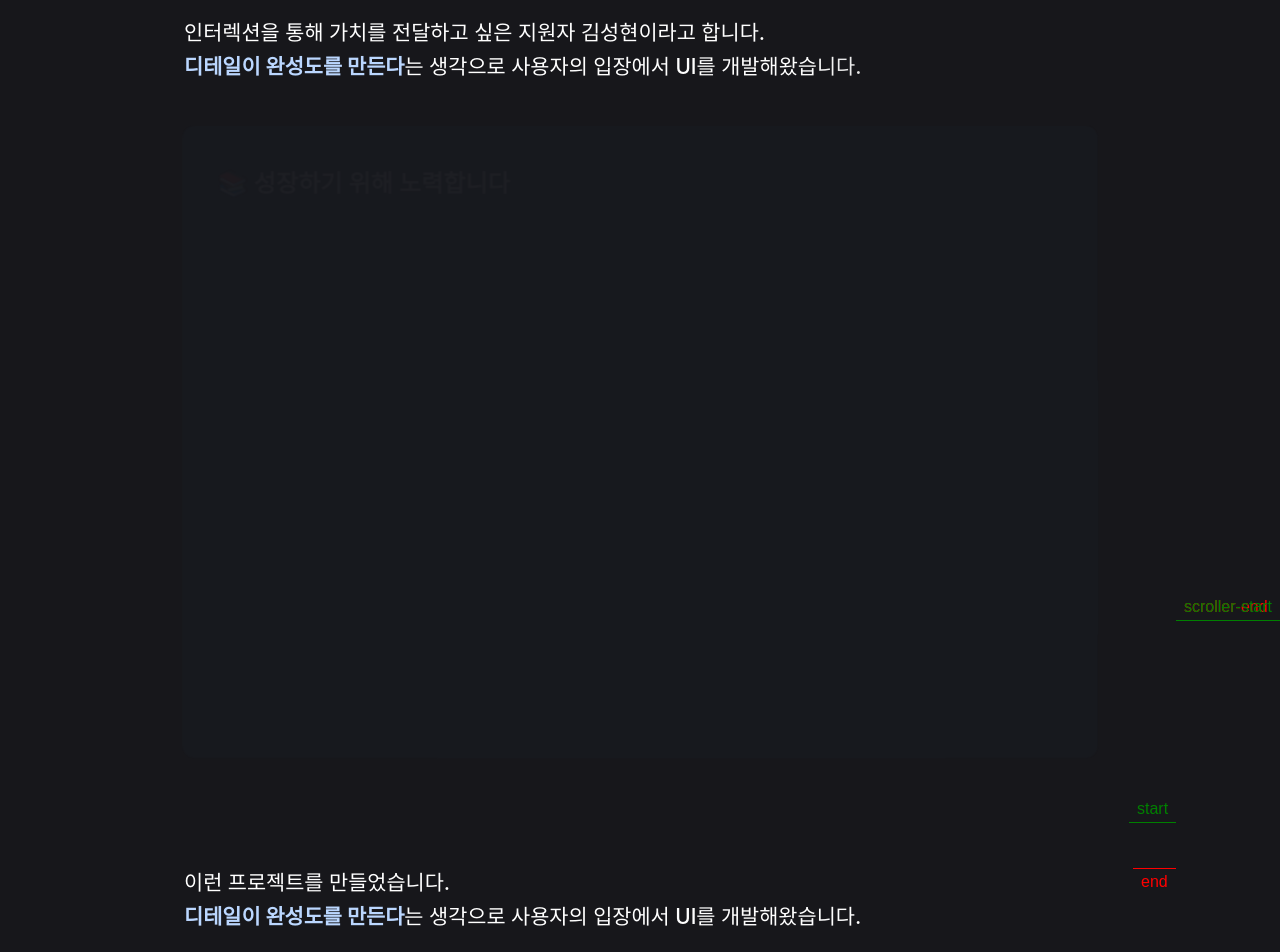
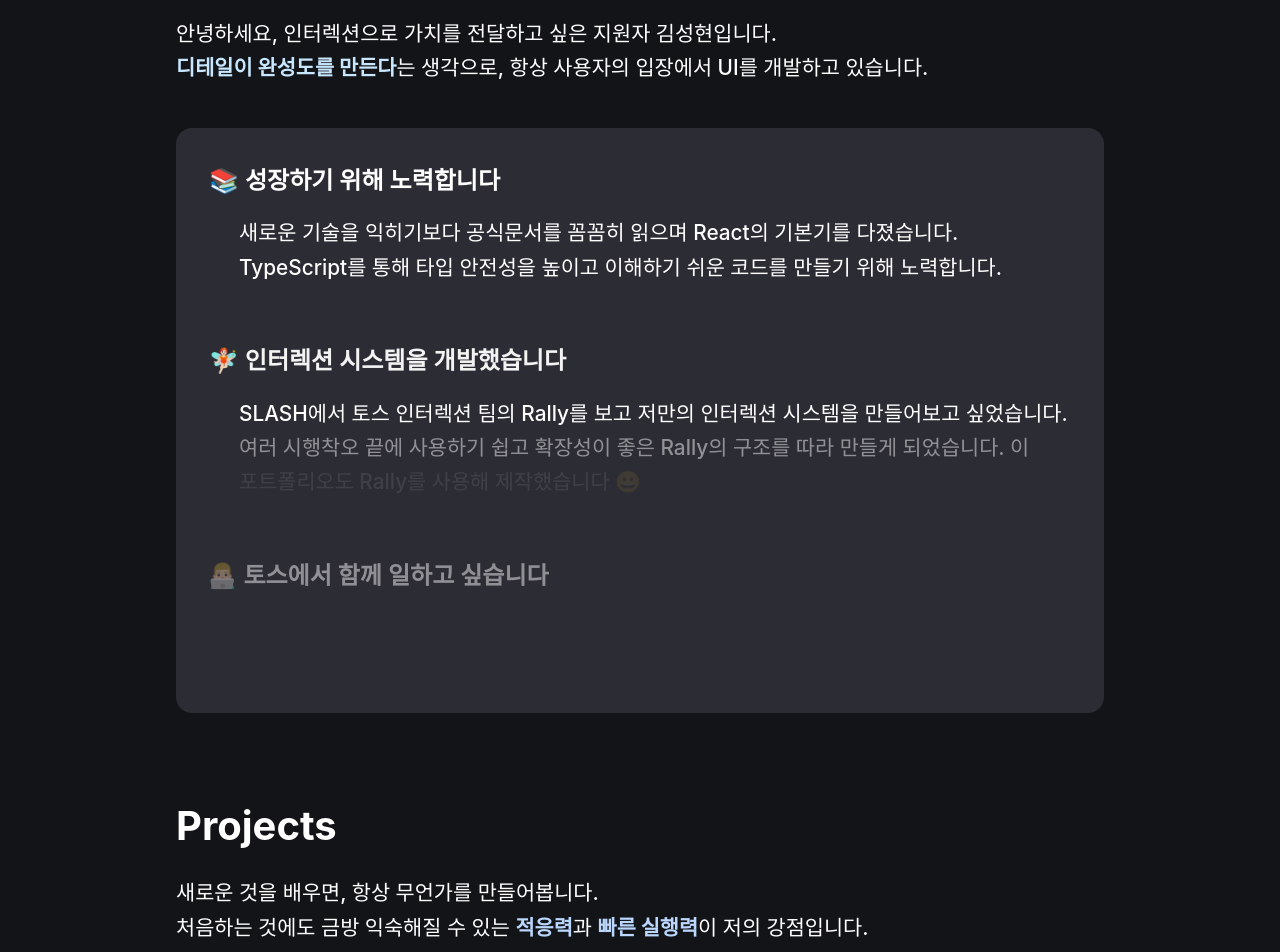
Before and after one commit to oilater/Portfolio, a React (Vite) app: page / in a window 1280 px wide. Shown: the part 180-1132 px from the top of the page. Built offline with nearby package versions, Linux system fonts and the light colour scheme.

Commit message:
chore: revise introduce page css

```diff
--- a/src/Timelines/IntroTimeline.ts
+++ b/src/Timelines/IntroTimeline.ts
@@ -2,10 +2,15 @@ import { Rally } from "../core/rally";
 import { Timeline } from "../core/timeline";
 
 export function introTimeline(onComplete?: () => void) {
-  const TEXT_GRAY = '#888888';
+  const TEXT_GRAY = '#666666';
 
   const introTl = Timeline({
     playback: "serial",
+    playables: [
+
+      Timeline({
+        playback: "stagger",
+        staggerDelay: 0.5,
         playables: [
           Rally({
             target: ".introTitle",
@@ -29,13 +34,16 @@ export function introTimeline(onComplete?: () => void) {
             motions: [
               {
                 split: 'chars',
-            splitDelay: 0.04,
+                splitDelay: 0.03,
                 ease: "power2.in",
                 duration: 0.5,
                 opacity: { from: 0, to: 1 },
               },
             ],
+          })
+        ]
       }),
+
 
       Rally({
         target: ".introTitleSection",
--- a/src/Timelines/IntroduceTimeline.ts
+++ b/src/Timelines/IntroduceTimeline.ts
@@ -5,7 +5,7 @@ export function introduceTimeline(length: number) {
 
   const titleTimeline = Timeline({
     playback: "stagger",
-    staggerDelay: 0.2,
+    staggerDelay: 0.15,
     playables: [
       Rally({
         target: ".topTitle",
@@ -13,7 +13,7 @@ export function introduceTimeline(length: number) {
           {
             delay: 0.1,
             duration: 0.6,
-            ease: "power2.out",
+            ease: "expo.inOut",
             opacity: { from: 0 },
             translateY: { from: -10 },
           },
--- a/src/components/ListRow.tsx
+++ b/src/components/ListRow.tsx
@@ -10,5 +10,9 @@ export function ListRow({ children }: ListRowProps) {
 }
 
 const listRow = css`
-  padding: 10px 10px;
+  padding: 15px 15px 25px;
+
+  &:last-child {
+    padding-bottom: 15px;
+  }
 `;
--- a/src/components/Top.tsx
+++ b/src/components/Top.tsx
@@ -27,7 +27,7 @@ export const Top = {
 // style
 const rootStyle = css({
   width: '100%',
-  padding: '40px 24px 18px',
+  padding: '40px 16px 16px',
 });
 
 const paragraphStyle = css({
@@ -35,7 +35,7 @@ const paragraphStyle = css({
     justifyContent: 'flex-start',
     width: '100%',
     height: '100%',
-    fontSize: '2rem',
+    fontSize: '2.5rem',
     fontWeight: '700',
     color: 'white',
   });
--- a/src/core/types.ts
+++ b/src/core/types.ts
@@ -43,6 +43,13 @@ export type GetMotionTlProps = {
   motion: Motion;
 };
 
+export type PreviousMotionValueType = {
+  [key: string]: {
+    from: number | string;
+    to: number | string;
+  };
+}
+
 export type MotionValueType = gsap.TweenVars | number | boolean | string | undefined;
 export type ElementType = string | Element;
 export type SplitType = 'lines' | 'words' | 'chars';
--- a/src/hooks/useScrollTrigger.ts
+++ b/src/hooks/useScrollTrigger.ts
@@ -1,6 +1,4 @@
-import gsap from 'gsap';
 import { ScrollTrigger } from 'gsap/ScrollTrigger';
-import { getMotionTimeline } from '../utils/motion-timeline';
 
 type ScrollTriggerOptions = {
   start: string;
@@ -11,7 +9,7 @@ type ScrollTriggerOptions = {
 
 type AnimateScrollProps = {
   target: string;
-  motion: gsap.TweenVars;
+  timeline: gsap.core.Timeline;
   options?: ScrollTriggerOptions;
 };
 
@@ -19,7 +17,7 @@ export function useScrollTrigger() {
   function animateScroll(
     {
       target,
-      motion,
+      timeline,
       options = {
       start: "top 80%",
       end: "bottom 20%",
@@ -28,14 +26,12 @@ export function useScrollTrigger() {
     }
   }: AnimateScrollProps) {
     const { start, end, scrub, markers } = options;
-    gsap.set(target, { opacity: 0, y: 30 });
-    const animation = getMotionTimeline({ element: target, motion });
 
     return ScrollTrigger.create({
       trigger: target,
       start,
       end,
-      animation,
+      animation: timeline,
       scrub,
       markers,
     });
--- a/src/index.css
+++ b/src/index.css
@@ -16,7 +16,7 @@ body {
         sans-serif;
     -webkit-font-smoothing: antialiased;
     -moz-osx-font-smoothing: grayscale;
-    background-color: #17171b;
+    background-color: #121417;
 }
 
 button {
--- a/src/pages/Introduce.tsx
+++ b/src/pages/Introduce.tsx
@@ -24,14 +24,14 @@ export default function Introduce() {
         <Top.Root
           title={
             <Top.Paragraph>
-              <span className="topTitle">안녕하세요 🤗 </span>
+              <span className="topTitle">About me 🤗 </span>
             </Top.Paragraph>
           }
         />
 
       <div css={mainDescription}>
-        <p className="mainDescription">인터렉션을 통해 가치를 전달하고 싶은 지원자 김성현이라고 합니다.</p>
-        <p className="mainDescription2"><span css={highlight}>디테일이 완성도를 만든다</span>는 생각으로 사용자의 입장에서 UI를 개발해왔습니다.</p>
+        <p className="mainDescription">안녕하세요, 인터렉션으로 가치를 전달하고 싶은 지원자 김성현입니다.</p>
+        <p className="mainDescription2"><span css={highlight}>디테일이 완성도를 만든다</span>는 생각으로, 항상 사용자의 입장에서 UI를 개발하고 있습니다.</p>
       </div>
 
       <div className="listRowSection" css={listSection}>
@@ -59,25 +59,26 @@ const myData: MyData[] = [
   {
     id: 2,
     title: '🧚🏻 인터렉션 시스템을 개발했습니다',
-    description: 'SLASH 23에서 토스 인터렉션 팀의 Rally를 보고 저만의 인터렉션 시스템을 만들어보고 싶었습니다. 여러 시행착오 끝에 사용하기 쉽고 확장성이 좋은 Rally의 구조를 따라 만들게 되었습니다. 이 포트폴리오도 Rally를 사용해 제작했습니다 😀',
+    description: 'SLASH에서 토스 인터렉션 팀의 Rally를 보고 저만의 인터렉션 시스템을 만들어보고 싶었습니다. 여러 시행착오 끝에 사용하기 쉽고 확장성이 좋은 Rally의 구조를 따라 만들게 되었습니다. 이 포트폴리오도 Rally를 사용해 제작했습니다 😀',
   },
   {
     id: 3,
     title: '👨🏼‍💻 토스에서 함께 일하고 싶습니다',
-    description: '업무에 불필요한 일을 줄이고, 개발에 몰입하여 최고의 서비스를 만드는 토스에서 함께 성장하고 싶습니다. UI 개발이라면 밤도 거뜬히 샐 수 있는 저의 열정을 토스에서 발휘하겠습니다.',
+    description: '개발에 몰입하는 환경에서 사용자들에게 즐거움과 와우 모먼트를 동시에 제공하는 서비스를 만들고 싶습니다. UI 개발이라면 밤도 거뜬히 샐 수 있는 저의 열정을 토스에서 발휘하겠습니다.',
   },
 ];
 
 const introduceWrapper = css`
   width: 100%;
-  height: 850px;
+  height: auto;
+  margin-bottom: 3rem;
 `;
 
 const listSection = css`
-  background: rgba(26, 30, 36);
-  border-radius: 12px;
+  background: #2c2c35;
+  border-radius: 16px;
   padding: 10px;
-  margin: 0 24px;
+  margin: 0 16px;
   margin-top: 2rem;
 `;
 
@@ -86,7 +87,7 @@ const listWrapper = css`
   flex-direction: column;
   align-items: flex-start;
   gap: 1.3rem;
-  padding: 18px;
+  padding: 8px;
 `;
 
 const listRowTitle = css`
@@ -110,11 +111,11 @@ const mainDescription = css`
   font-size: 1.3rem;
   font-weight: 500;
   color: white;
-  padding: 10px 24px;
+  padding: 10px 16px;
   line-height: 1.65;
 `;
 
 const highlight = css`
-  color:rgb(187, 215, 255);
+  color:#c8e7ff;
   font-weight: 700;
 `;
--- a/src/pages/Project.tsx
+++ b/src/pages/Project.tsx
@@ -9,19 +9,16 @@ export default function Project() {
   const projectScope = useRef<HTMLDivElement>(null!);
 
   useGSAP(() => {
-    animateScroll({
-      target: '.topTitle',
-      motion: {
-        opacity: 1,
-        translateY: 0,
-      },
-      options: {
-        start: 'top 100%',
-        end: 'bottom 100%',
-        scrub: true,
-        markers: true,
-      },
-    });
+    // animateScroll({
+    //   target: '.topTitle',
+    //   timeline:
+    //   options: {
+    //     start: 'top 90%',
+    //     end: 'bottom 100%',
+    //     scrub: false,
+    //     markers: true,
+    //   },
+    // });
   }, {scope: projectScope});
 
   return (
@@ -29,14 +26,14 @@ export default function Project() {
         <Top.Root
           title={
             <Top.Paragraph>
-              <span className="topTitle">프로젝트 소개 </span>
+              <span className="topTitle">Projects </span>
             </Top.Paragraph>
           }
         />
 
       <div css={mainDescription}>
-        <p className="mainDescription">이런 프로젝트를 만들었습니다.</p>
-        <p className="mainDescription2"><span css={highlight}>디테일이 완성도를 만든다</span>는 생각으로 사용자의 입장에서 UI를 개발해왔습니다.</p>
+        <p className="mainDescription">새로운 것을 배우면, 항상 무언가를 만들어봅니다.</p>
+        <p className="mainDescription2">처음하는 것에도 금방 익숙해질 수 있는 <span css={highlight}>적응력</span>과 <span css={highlight}>빠른 실행력</span>이 저의 강점입니다.</p>
       </div>
 
       <div className="listRowSection" css={projectListSection}>
@@ -55,7 +52,7 @@ const projectListSection = css`
   background: rgb(36, 36, 38);
   border-radius: 12px;
   padding: 10px;
-  margin: 0 24px;
+  margin: 0 16px;
   margin-top: 1rem;
 `;
 
@@ -63,7 +60,7 @@ const mainDescription = css`
   font-size: 1.3rem;
   font-weight: 500;
   color: white;
-  padding: 10px 24px;
+  padding: 10px 16px;
   line-height: 1.65;
 `;
 
--- a/src/utils/motion-timeline.ts
+++ b/src/utils/motion-timeline.ts
@@ -1,4 +1,4 @@
-import { DEFAULTS, type GetMotionTlProps } from "../core/types";
+import { DEFAULTS, type GetMotionTlProps, type PreviousMotionValueType } from "../core/types";
 import gsap from "gsap";
 
 export function getMotionTimeline({
@@ -7,7 +7,7 @@ export function getMotionTimeline({
   }: GetMotionTlProps): gsap.core.Timeline {
     const innerMotionTimeline = gsap.timeline();
 
-    const previous: Record<string, { from: number | string, to: number | string }> = {};
+    const previous: PreviousMotionValueType = {};
 
     let { delay, duration, ease, ...properties } = motion;
 
```
Also changed, not shown: src/core/motion.ts (+1 -7 lines). Lines whose indentation alone changed are shown as unchanged.
